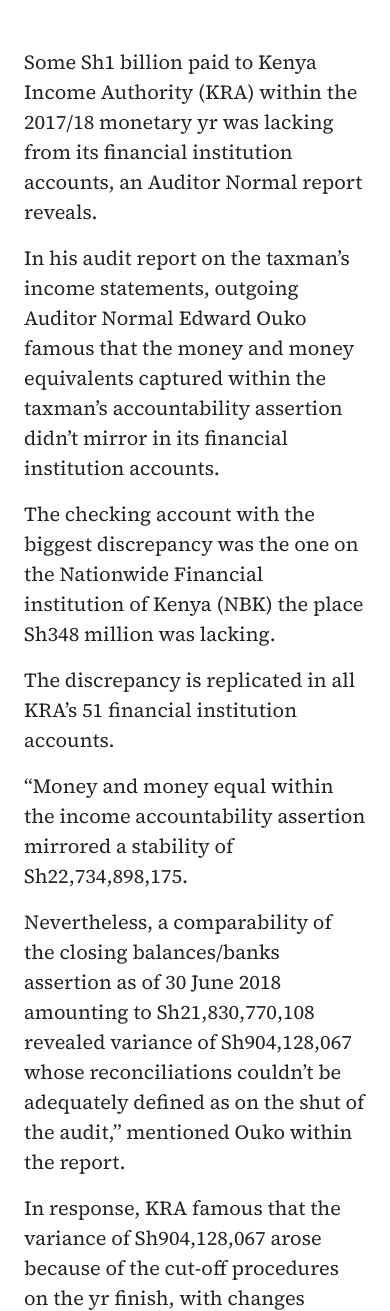
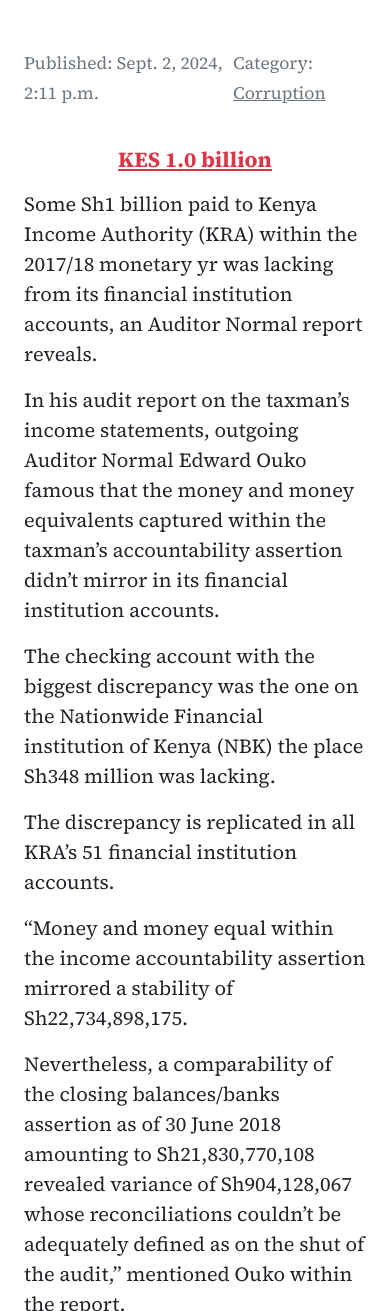
Before and after one commit to bobbrysonn/CorruptionTracker, a Django app: page /corruption/3/ in a window 390 px wide. Shown: the part 596-1907 px from the top of the page. Run offline with Django 5.2, Linux system fonts and the light colour scheme; data comes from the database, SQL or seed files in the repository; both versions use the stored data as it was after the commit; some libraries are stand-ins or nearby versions.

Commit message:
Further improvements to corruption detail page. Now ready to start taking stories

```diff
--- a/website/templates/website/corruption.html
+++ b/website/templates/website/corruption.html
@@ -1,9 +1,10 @@
 {% extends "website/base.html" %}
+
 {% load humanize %}
 {% load static %}
 
 {% block content %}
-<main class="container mt-4">
+<main class="container mt-4 px-2 px-md-0">
   <!-- Card list of corruption cases -->
   <section>
     <div class="row row-cols-1 row-cols-md-2 row-cols-xl-3 g-4">
--- a/website/templates/website/corruption_detail.html
+++ b/website/templates/website/corruption_detail.html
@@ -1,5 +1,6 @@
 {% extends "website/base.html" %}
 
+{% load humanize %}
 {% load static %}
 
 {% block content %}
@@ -18,11 +19,18 @@
         </section>
 
         <section class="row" style="font-family: 'Source Serif 4', Inter, serif; font-size: 20px ">
-            <div class="col-md-3"></div>
-            <div class="col-md-6">
-                {{ corruption_story.content|linebreaks }}
+            <div class="col-lg-2 col-xl-2"></div>
+            <div class="col-lg-8 col-xl-7">
+                <div class="d-flex justify-content-between mb-4">
+                    <p><small class="text-secondary text-sm">Published: {{ corruption_story.date_created }}</small></p>
+                    <p><small class="text-secondary">Category: <a class="text-reset" href="{% url 'corruption' %}">Corruption</a></small></p>
+                </div>
+                <h4 class="fw-bold text-center text-danger text-decoration-underline mb-3">KES {{ corruption_story.amount|intword }}</h4>
+                {% autoescape off %}
+                    {{ corruption_story.content|linebreaks }}
+                {% endautoescape %}
             </div>
-            <div class="col-md-3"></div>
+            <div class="col-lg-2 col-xl-3"></div>
         </section>
     </main>
 {% endblock %}
```
Also changed, not shown: db.sqlite3, website/static/website/images/CA.jpg (added).
